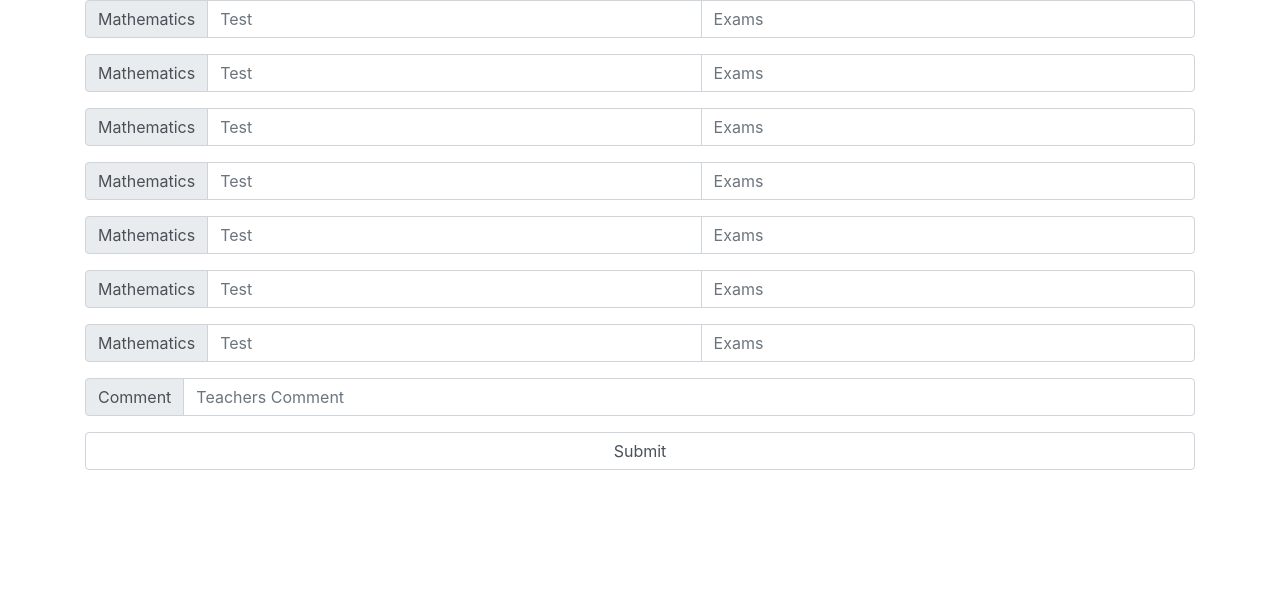
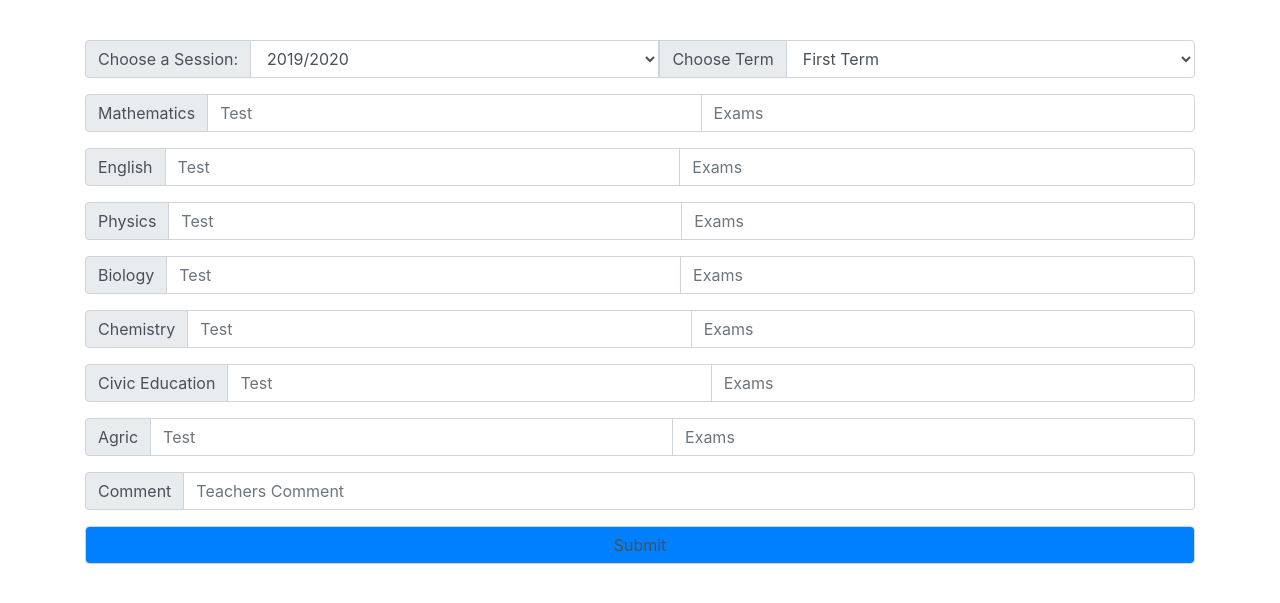
Before and after one commit to mikailyusuf/SDMS, a Django app: template students/templates/students/home.html in a window 1280 px wide. Shown: the part 56-659 px from the top of the page. Run offline with Django 3.2, Linux system fonts and the light colour scheme; the template is opened without the code that fills it, so the values that code supplies are empty; parts of the project's set-up code (start-up, migrations or seed data) failed here and were passed over; some libraries are stand-ins or nearby versions.

Commit message:
Added Form Inputs

```diff
--- a/students/templates/students/home.html
+++ b/students/templates/students/home.html
@@ -3,9 +3,14 @@
 
 
 <style>
-    label{
+   form{
+   margin-top:40px;
+   }
 
+   #btn{
+   background-color: #0080ff;
    }
+
 
 
 
@@ -17,66 +22,102 @@
 
         <div class="input-group mb-3">
             <div class="input-group-prepend">
-                <span class="input-group-text">Mathematics</span>
+                <span class="input-group-text">Choose a Session:</span>
             </div>
-            <input class="form-control" id="maths" name="" placeholder="Test" type="number" size="4" maxlength="30">
+            <select name="session" id="session" class="form-control" >
+                <option value="2019/2020">2019/2020</option>
+                <option value="2020/2021">2020/2021</option>
+                <option value="2021/2022">2021/2022</option>
+            </select>
 
-            <input autocomplete="off" class="form-control" name="box2" placeholder="Exams" type="number">
+            <div class="input-group-prepend">
+                <span class="input-group-text">Choose Term</span>
+            </div>
+            <select name="term" id="term" class="form-control" >
+                <option value="First Term">First Term</option>
+                <option value="Second Term">Second Term</option>
+                <option value="Third Term">Third Term</option>
+            </select>
+
 
         </div>
 
+<!--        maths-->
         <div class="input-group mb-3">
             <div class="input-group-prepend">
                 <span class="input-group-text">Mathematics</span>
             </div>
-            <input class="form-control" id="maths" name="" placeholder="Test" type="number" size="4" maxlength="30">
+            <input class="form-control" id="maths" name="maths_test" placeholder="Test" type="number" size="4" maxlength="30">
 
-            <input autocomplete="off" class="form-control" name="box2" placeholder="Exams" type="number">
+            <input autocomplete="off" class="form-control" name="maths_exam" placeholder="Exams" type="number">
 
         </div>
+
+
+<!--        eng-->
         <div class="input-group mb-3">
             <div class="input-group-prepend">
-                <span class="input-group-text">Mathematics</span>
+                <span class="input-group-text">English</span>
             </div>
-            <input class="form-control" id="maths" name="" placeholder="Test" type="number" size="4" maxlength="30">
+            <input class="form-control" id="maths" name="eng_test" placeholder="Test" type="number" size="4" maxlength="30">
 
-            <input autocomplete="off" class="form-control" name="box2" placeholder="Exams" type="number">
+            <input autocomplete="off" class="form-control" name="eng_exam" placeholder="Exams" type="number">
 
         </div>
+
+<!--        physics-->
         <div class="input-group mb-3">
             <div class="input-group-prepend">
-                <span class="input-group-text">Mathematics</span>
+                <span class="input-group-text">Physics</span>
             </div>
-            <input class="form-control" id="maths" name="" placeholder="Test" type="number" size="4" maxlength="30">
+            <input class="form-control" id="maths" name="phy_test" placeholder="Test" type="number" size="4" maxlength="30">
 
-            <input autocomplete="off" class="form-control" name="box2" placeholder="Exams" type="number">
+            <input autocomplete="off" class="form-control" name="phy_exam" placeholder="Exams" type="number">
 
         </div>
+
+<!--        Biology-->
         <div class="input-group mb-3">
             <div class="input-group-prepend">
-                <span class="input-group-text">Mathematics</span>
+                <span class="input-group-text">Biology</span>
             </div>
-            <input class="form-control" id="maths" name="" placeholder="Test" type="number" size="4" maxlength="30">
+            <input class="form-control" id="maths" name="bio_test" placeholder="Test" type="number" size="4" maxlength="30">
 
-            <input autocomplete="off" class="form-control" name="box2" placeholder="Exams" type="number">
+            <input autocomplete="off" class="form-control" name="bio_exam" placeholder="Exams" type="number">
 
         </div>
+
+<!--        Chemistry-->
         <div class="input-group mb-3">
             <div class="input-group-prepend">
-                <span class="input-group-text">Mathematics</span>
+                <span class="input-group-text">Chemistry</span>
             </div>
-            <input class="form-control" id="maths" name="" placeholder="Test" type="number" size="4" maxlength="30">
+            <input class="form-control" id="maths" name="chem_test" placeholder="Test" type="number" size="4" maxlength="30">
 
-            <input autocomplete="off" class="form-control" name="box2" placeholder="Exams" type="number">
+            <input autocomplete="off" class="form-control" name="chem_exam" placeholder="Exams" type="number">
 
         </div>
+
+
+<!--        Civic-->
         <div class="input-group mb-3">
             <div class="input-group-prepend">
-                <span class="input-group-text">Mathematics</span>
+                <span class="input-group-text">Civic Education</span>
             </div>
-            <input class="form-control" id="maths" name="" placeholder="Test" type="number" size="4" maxlength="30">
+            <input class="form-control" id="maths" name="civic_test" placeholder="Test" type="number" size="4" maxlength="30">
 
-            <input autocomplete="off" class="form-control" name="box2" placeholder="Exams" type="number">
+            <input autocomplete="off" class="form-control" name="civic_exam" placeholder="Exams" type="number">
+
+        </div>
+
+<!--        Agric-->
+        <div class="input-group mb-3">
+            <div class="input-group-prepend">
+                <span class="input-group-text">Agric</span>
+            </div>
+            <input class="form-control" id="maths" name="agric_test" placeholder="Test" type="number" size="4" maxlength="30">
+
+            <input autocomplete="off" class="form-control" name="agric_exam" placeholder="Exams" type="number">
 
         </div>
 
@@ -85,11 +126,12 @@
                 <span class="input-group-text">Comment</span>
             </div>
 
-            <input autocomplete="off" class="form-control" name="box2" placeholder="Teachers Comment" type="text">
+            <input autocomplete="off" class="form-control" name="comment" placeholder="Teachers Comment" type="text">
 
         </div>
 
-   <input type="submit" class="form-control">
+       <input type="submit" class="form-control"  id="btn">
+
 
     </form>
 
--- a/students/urls.py
+++ b/students/urls.py
@@ -4,6 +4,7 @@ from . import views
 urlpatterns = [
 
     path('login/', views.loginPage,name='login'),
+    path('', views.loginPage,name='login'),
     path('signup/', views.signup,name = 'signup'),
     path('home/', views.home,name = 'home'),
     path('signout', views.signout,name = 'signout'),
```
Also changed, not shown: students/views.py (+41 -0 lines), db.sqlite3. Lines whose indentation alone changed are shown as unchanged.
